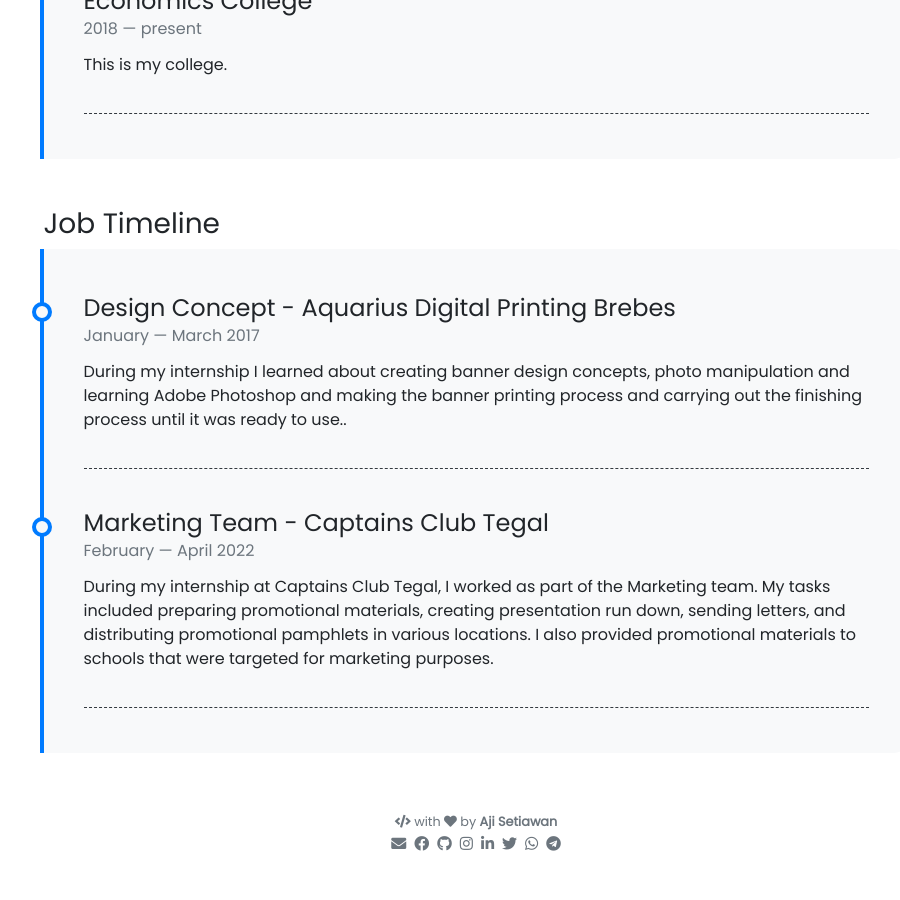
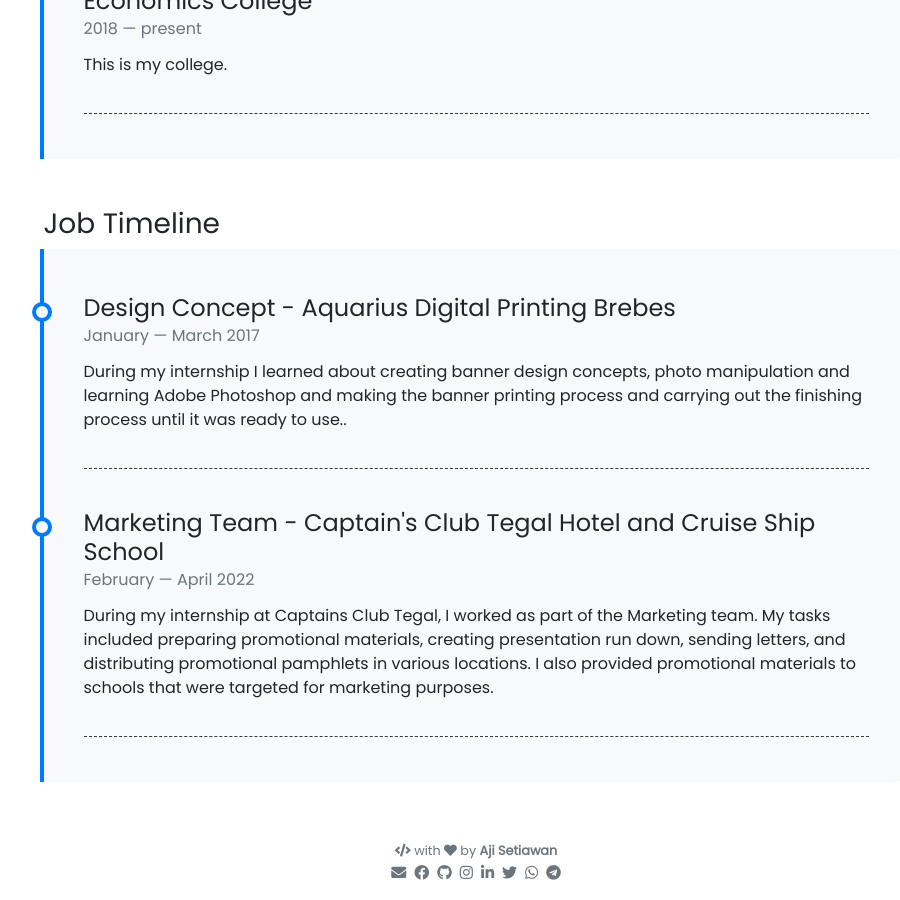
Before and after one commit to ajisetiawan716/ajisetiawan716.github.io, a Jekyll site: the page built from pages/about.md, in a window 1280 px wide and 900 px high, scrolled down 1870 px. Shown: the whole window, without its empty margins (164-1064 px from the left). Built offline with Jekyll 4.4.1, drawn with Linux system fonts in a browser that asks for light colours; nearby versions of some CDN libraries; emoji names are drawn with the system emoji font; before the commit the page ends 2741 px from its top, so only the background shows below that.

Commit message:
Update timeline.yml

```diff
--- a/_data/timeline.yml
+++ b/_data/timeline.yml
@@ -3,7 +3,7 @@
   to: March 2017
   description: During my internship I learned about creating banner design concepts, photo manipulation and learning Adobe Photoshop and making the banner printing process and carrying out the finishing process until it was ready to use..
 
-- title: Marketing Team - Captains Club Tegal
+- title: Marketing Team - Captain's Club Tegal Hotel and Cruise Ship School
   from: February
   to: April 2022
   description: During my internship at Captains Club Tegal, I worked as part of the Marketing team. My tasks included preparing promotional materials, creating presentation run down, sending letters, and distributing promotional pamphlets in various locations. I also provided promotional materials to schools that were targeted for marketing purposes.
```
